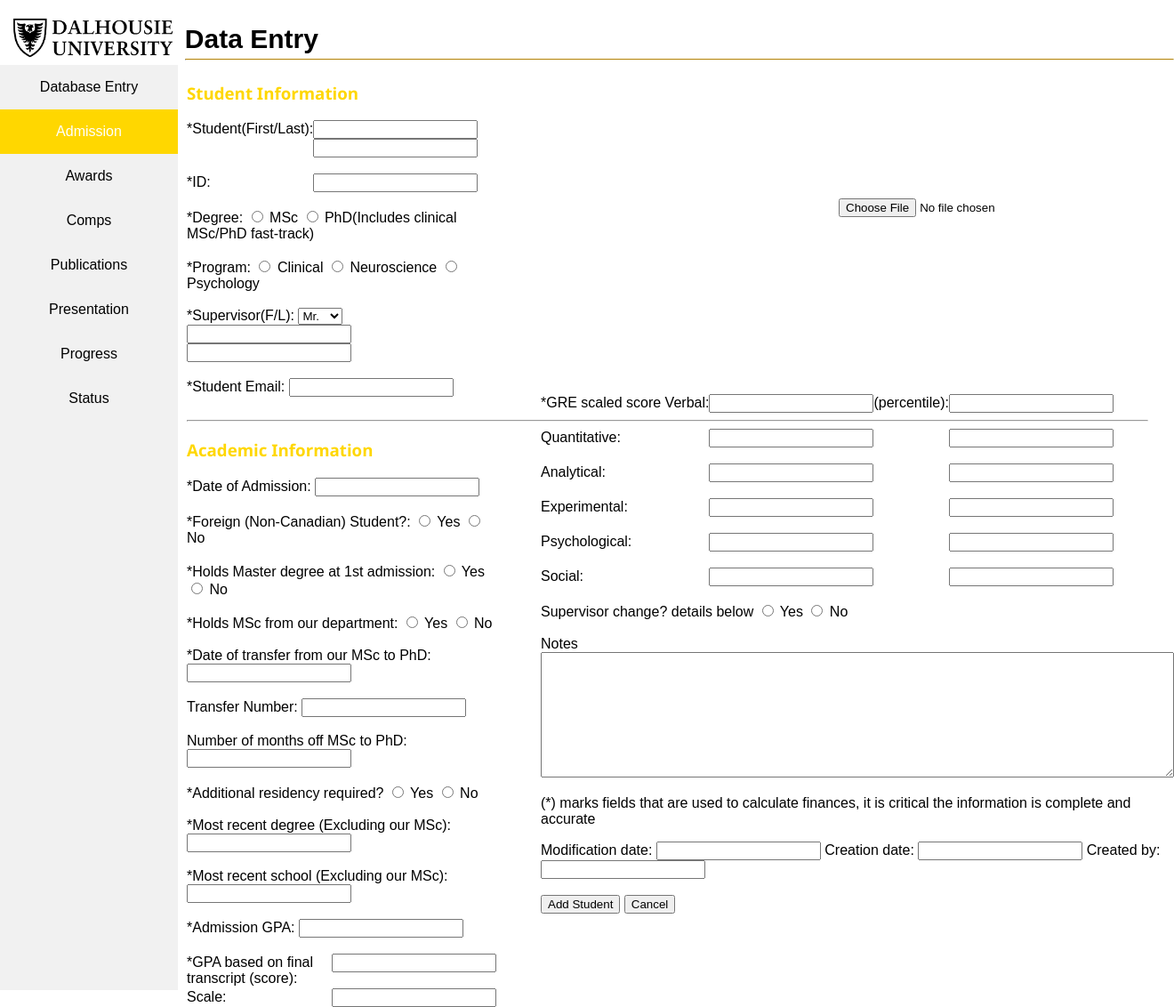
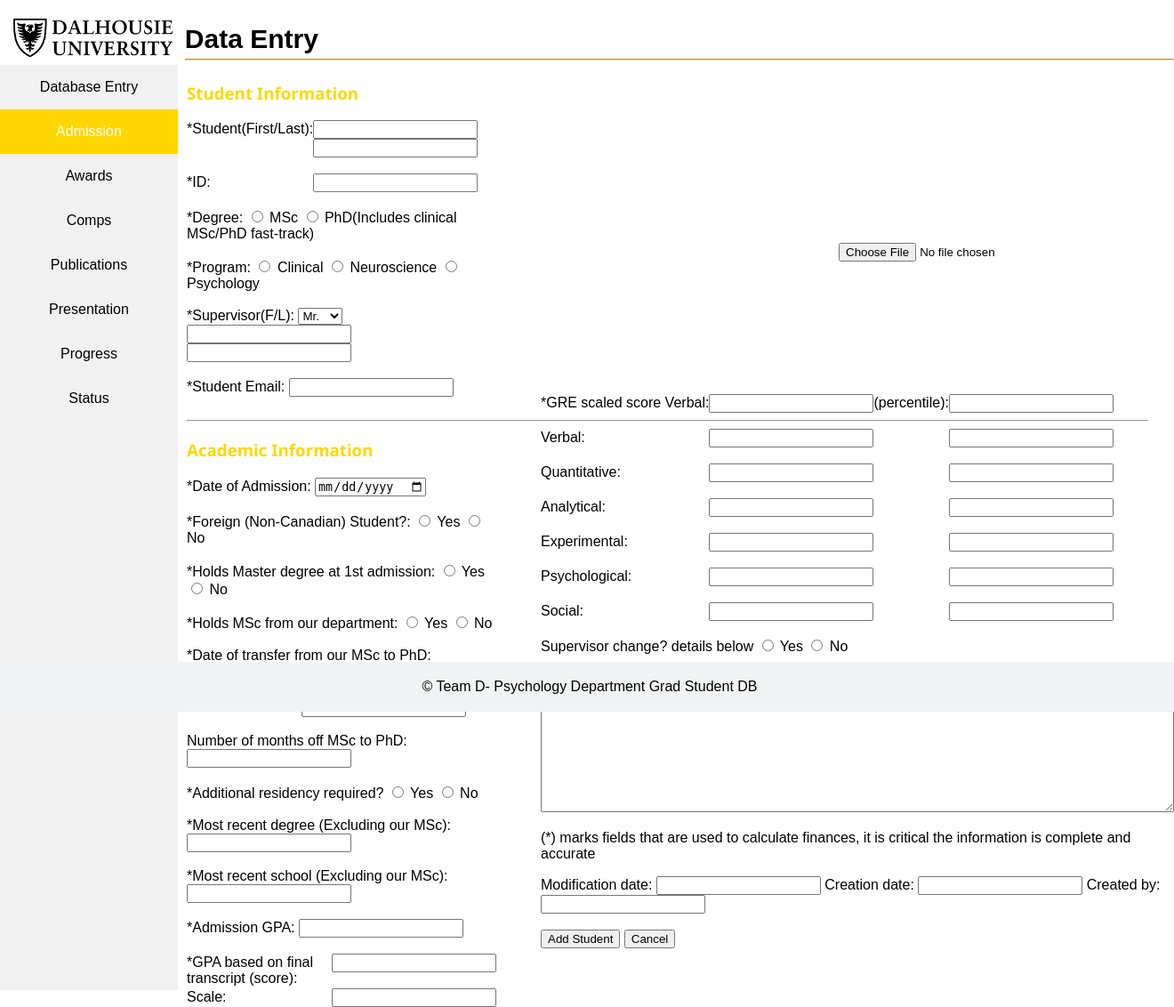
Before and after one commit to codemandias/Psych-student-database, a PHP site: page /includes/admission.php in a window 1320 px wide. Shown: the whole page at 89% size. Run offline with PHP 8.4, Linux system fonts and the light colour scheme.

Commit message:
Addeed javascript file, updated GRE percentile scale, added img tag on student img upload

```diff
--- a/3691 website interface/css/styles.css
+++ b/3691 website interface/css/styles.css
@@ -37,7 +37,13 @@ h3 {
 #myfile {
     margin-left: 385px;
     position: absolute;
-    margin-top: 150px;
+    margin-top: 200px;
+}
+
+#admissionProfile{
+    margin-left: 385px;
+    position: absolute;
+    margin-top: 30px;
 }
 
 #row {
--- a/3691 website interface/includes/admission.php
+++ b/3691 website interface/includes/admission.php
@@ -51,7 +51,7 @@ require 'header.php';
             <h3>Academic Information</h3>
 
             <label for="studentDetails">*Date of Admission: </label>
-            <input type="text" id="admissionField" name="admission"><br><br>
+            <input type="date" id="admission" name="admissionDate" value="- -" min="2000-01-01" required><br><br>
             <label for="studentDetails">*Foreign (Non-Canadian) Student?: </label>
             <input type="radio" id="yesID" name="foreign" value="yes"> <label for="nonCanLabel"> Yes</label>
             <input type="radio" id="noID" name="foreign" value="no"><label for="nonCanLabel"> No</label><br><br>
@@ -86,13 +86,21 @@ require 'header.php';
             </p>
     </div>
     <div class="contentIMG">
-        <input type="file" id="myfile" name="myfile"><br><br>
+        <img id="admissionProfile" width="200" />
+        <input type="file" id="myfile" onchange="loadFile(event)" name="myfile"><br><br>
     </div>
     <div class="contentRight">
         <p id="row">
             <label for="gre">*GRE scaled score Verbal: </label>
             <input type="text" id="gre">
             <label for="percentile"> (percentile): </label>
+            <input type="text" id="percentile"><br><br>
+        </p>
+
+        <p id="row">
+            <label for="gre">Verbal: </label>
+            <input type="text" id="gre">
+            <label for="percentile"> </label>
             <input type="text" id="percentile"><br><br>
         </p>
 
@@ -154,5 +162,7 @@ require 'header.php';
   </div>
  </div>
  </body>
-
+ <?php
+     require 'footer.php';
+ ?>
 </html>
--- a/3691 website interface/includes/award.php
+++ b/3691 website interface/includes/award.php
@@ -78,4 +78,7 @@
      require 'footer.php';
      ?>
 </body>
+<?php
+     require 'footer.php';
+?>
 </html>
--- a/3691 website interface/includes/header.php
+++ b/3691 website interface/includes/header.php
@@ -24,6 +24,7 @@ else {
     <meta name="viewport" content="width=device-width, initial-scale=1">
     <link rel='stylesheet' href='<?php echo $stylePath."css/styles.css" ?>'>
     <title>Psychology Graduate Database</title>
+    <script src="../js/script.js"></script>
 </head>
 <body>
 <header class="head">
--- /dev/null
+++ b/3691 website interface/js/script.js
@@ -0,0 +1,4 @@
+var loadFile = function(event) {
+	var image = document.getElementById('admissionProfile');
+	image.src = URL.createObjectURL(event.target.files[0]);
+};
```
